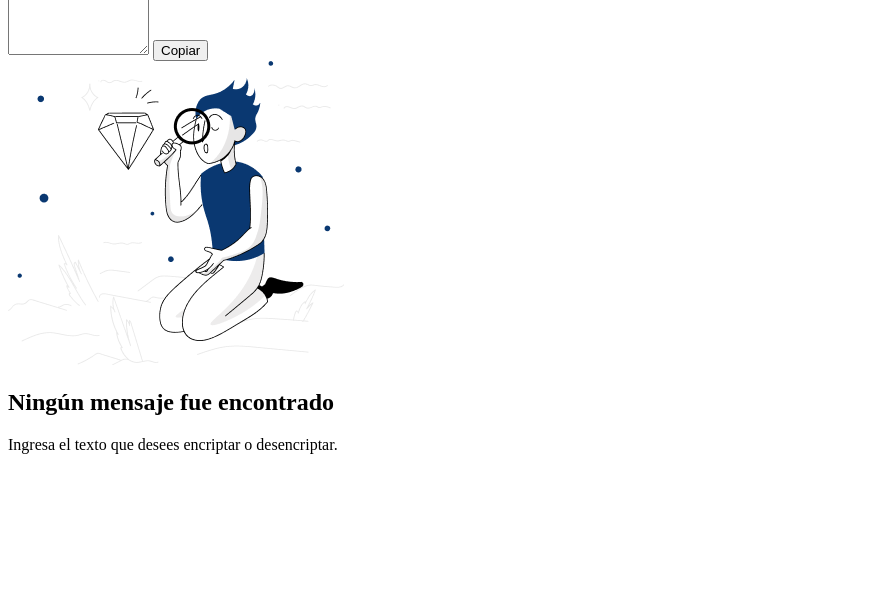
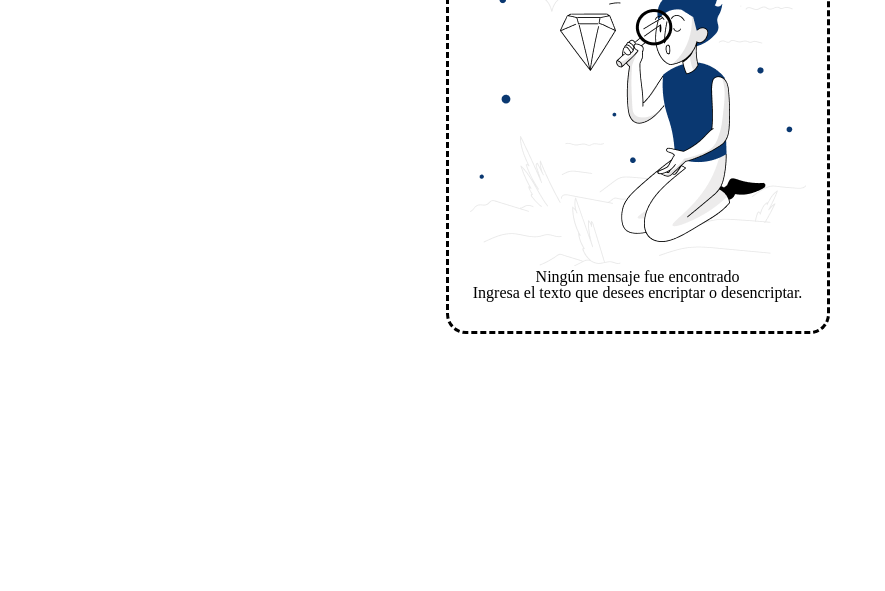
Before and after one commit to ket-id/ONE-Encriptador-G6, a plain HTML site: page index.html in a window 1280 px wide. Shown: the part 209-800 px from the top of the page, without its empty margins (0-885 px from the left). Drawn offline with Linux system fonts and the light colour scheme.

Commit message:
Comienza el desarrollo de estilos y agrega reset.css

```diff
--- a/index.html
+++ b/index.html
@@ -5,7 +5,8 @@
          <meta charset="UTF-8">
          <meta name="viewport" content="width=device-width, initial-scale=1.0">
          <title>ONE-Encriptador-G6</title>
-        <link rel="stylesheet" href="style.css">
+         <link rel="stylesheet" href="reset.css">
+         <link rel="stylesheet" href="style.css">
     </head>
 
     <body>
--- /dev/null
+++ b/reset.css
@@ -0,0 +1,48 @@
+/* http://meyerweb.com/eric/tools/css/reset/
+   v2.0 | 20110126
+   License: none (public domain)
+*/
+
+html, body, div, span, applet, object, iframe,
+h1, h2, h3, h4, h5, h6, p, blockquote, pre,
+a, abbr, acronym, address, big, cite, code,
+del, dfn, em, img, ins, kbd, q, s, samp,
+small, strike, strong, sub, sup, tt, var,
+b, u, i, center,
+dl, dt, dd, ol, ul, li,
+fieldset, form, label, legend,
+table, caption, tbody, tfoot, thead, tr, th, td,
+article, aside, canvas, details, embed,
+figure, figcaption, footer, header, hgroup,
+menu, nav, output, ruby, section, summary,
+time, mark, audio, video {
+	margin: 0;
+	padding: 0;
+	border: 0;
+	font-size: 100%;
+	font: inherit;
+	vertical-align: baseline;
+}
+/* HTML5 display-role reset for older browsers */
+article, aside, details, figcaption, figure,
+footer, header, hgroup, menu, nav, section {
+	display: block;
+}
+body {
+	line-height: 1;
+}
+ol, ul {
+	list-style: none;
+}
+blockquote, q {
+	quotes: none;
+}
+blockquote:before, blockquote:after,
+q:before, q:after {
+	content: '';
+	content: none;
+}
+table {
+	border-collapse: collapse;
+	border-spacing: 0;
+}
--- a/style.css
+++ b/style.css
@@ -0,0 +1,18 @@
+
+.seccionDeEntrada, .seccionDeSalida{
+    display: inline-block;
+    text-align: center;
+    width: 30%;
+    /* cada card se dividen entre el 90% del espacio */
+    vertical-align: top;
+    /* Alinea las cards, arriba */
+    margin: 0 1.5%;
+    /* margen laterales de 1.5% para espaciar las cards */
+    padding: 30px 20px;
+    /* para ajustar el tamaño de la card */
+    box-sizing: border-box;
+    /* para que el padding no sobrepase el width */
+    border: black 3px dashed;
+    /* color/width/style */
+    border-radius: 20px;
+}
```
